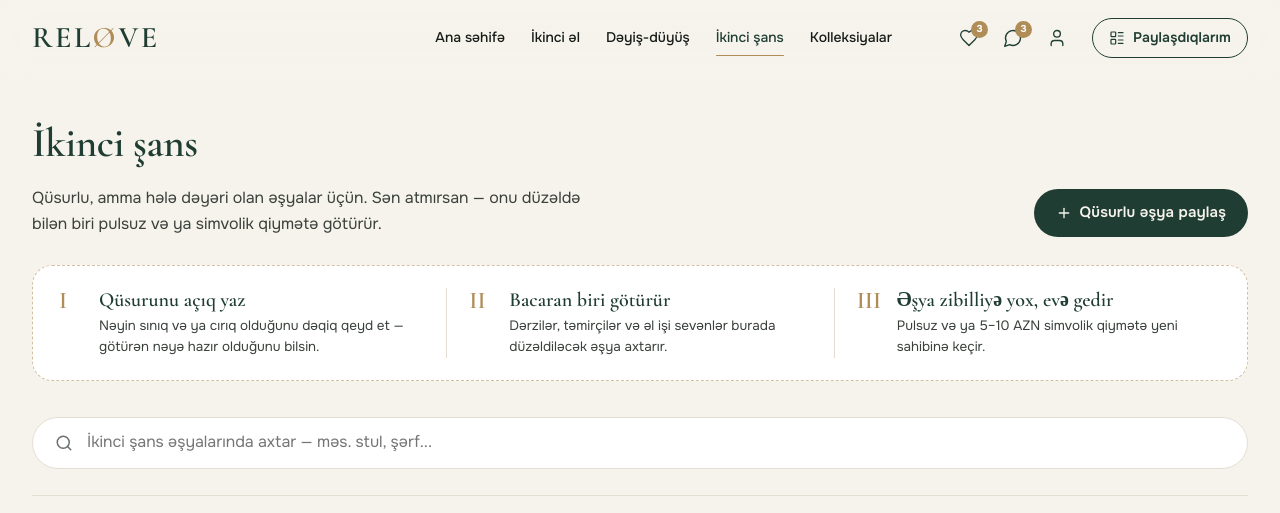
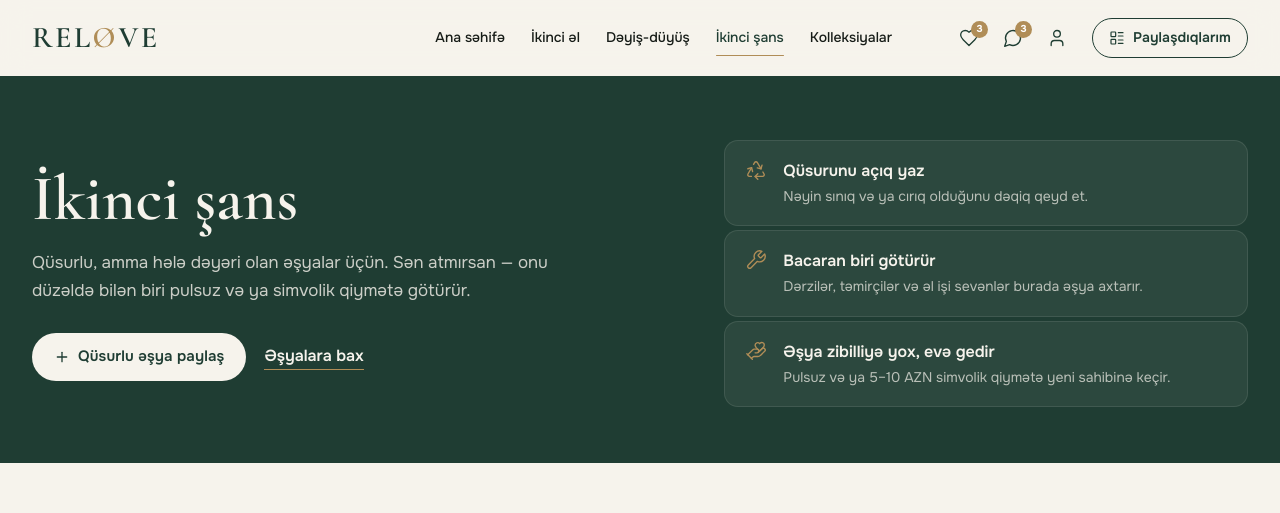
Before and after one commit to Sak1na-IT/relove, a React (Vite) app: page /ikinci-sans in a window 1280 px wide. Shown: the top 513 px of the page. Built offline with nearby package versions, Linux system fonts and the light colour scheme.

Commit message:
İkinci şans: əvvəlki yaşıl hero dizaynı qaytarıldı, yalnız mətnlər yeniləndi

```diff
--- a/src/pages/SecondChance.jsx
+++ b/src/pages/SecondChance.jsx
@@ -1,6 +1,6 @@
 import { useMemo } from 'react'
 import { Link } from 'react-router-dom'
-import { Wrench, Plus, Scissors, Hammer, Cpu } from 'lucide-react'
+import { Wrench, Recycle, HandHeart, Plus, Scissors, Hammer, Cpu } from 'lucide-react'
 import Img from '../components/Img'
 import CategoryBrowser, { DISTRICT_FILTER } from '../components/CategoryBrowser'
 import { REPAIR_LEVELS, formatPrice, likesOf } from '../data'
@@ -68,43 +68,45 @@ export default function SecondChance() {
 
   return (
     <div className="sc-page">
-      <section className="container sc2-hero">
-        <div className="sc2-top">
+      <section className="sc-hero">
+        <div className="container sc-hero-inner">
           <div>
-            <h1 className="page-title">İkinci şans</h1>
-            <p className="sc2-lead">
+            <h1 className="sc-title">İkinci şans</h1>
+            <p className="sc-lead">
               Qüsurlu, amma hələ dəyəri olan əşyalar üçün. Sən atmırsan — onu düzəldə bilən biri pulsuz və ya simvolik
               qiymətə götürür.
             </p>
-          </div>
-          <Link to="/paylas?mode=free" className="btn btn-primary">
+            <div className="sc-hero-ctas">
+              <Link to="/paylas?mode=free" className="btn btn-light">
                 <Plus size={16} /> Qüsurlu əşya paylaş
               </Link>
+              <a href="#sc-list" className="sc-hero-link">Əşyalara bax</a>
             </div>
-
-        <ol className="sc2-steps">
+          </div>
+          <ul className="sc-steps">
             <li>
-            <span className="sc2-num">I</span>
+              <Recycle size={22} strokeWidth={1.5} />
               <div>
                 <strong>Qüsurunu açıq yaz</strong>
-              <p>Nəyin sınıq və ya cırıq olduğunu dəqiq qeyd et — götürən nəyə hazır olduğunu bilsin.</p>
+                <p>Nəyin sınıq və ya cırıq olduğunu dəqiq qeyd et.</p>
               </div>
             </li>
             <li>
-            <span className="sc2-num">II</span>
+              <Wrench size={22} strokeWidth={1.5} />
               <div>
                 <strong>Bacaran biri götürür</strong>
-              <p>Dərzilər, təmirçilər və əl işi sevənlər burada düzəldiləcək əşya axtarır.</p>
+                <p>Dərzilər, təmirçilər və əl işi sevənlər burada əşya axtarır.</p>
               </div>
             </li>
             <li>
-            <span className="sc2-num">III</span>
+              <HandHeart size={22} strokeWidth={1.5} />
               <div>
                 <strong>Əşya zibilliyə yox, evə gedir</strong>
                 <p>Pulsuz və ya 5–10 AZN simvolik qiymətə yeni sahibinə keçir.</p>
               </div>
             </li>
-        </ol>
+          </ul>
+        </div>
       </section>
 
       <div className="container" id="sc-list">
```
Lines whose indentation alone changed are shown as unchanged.
